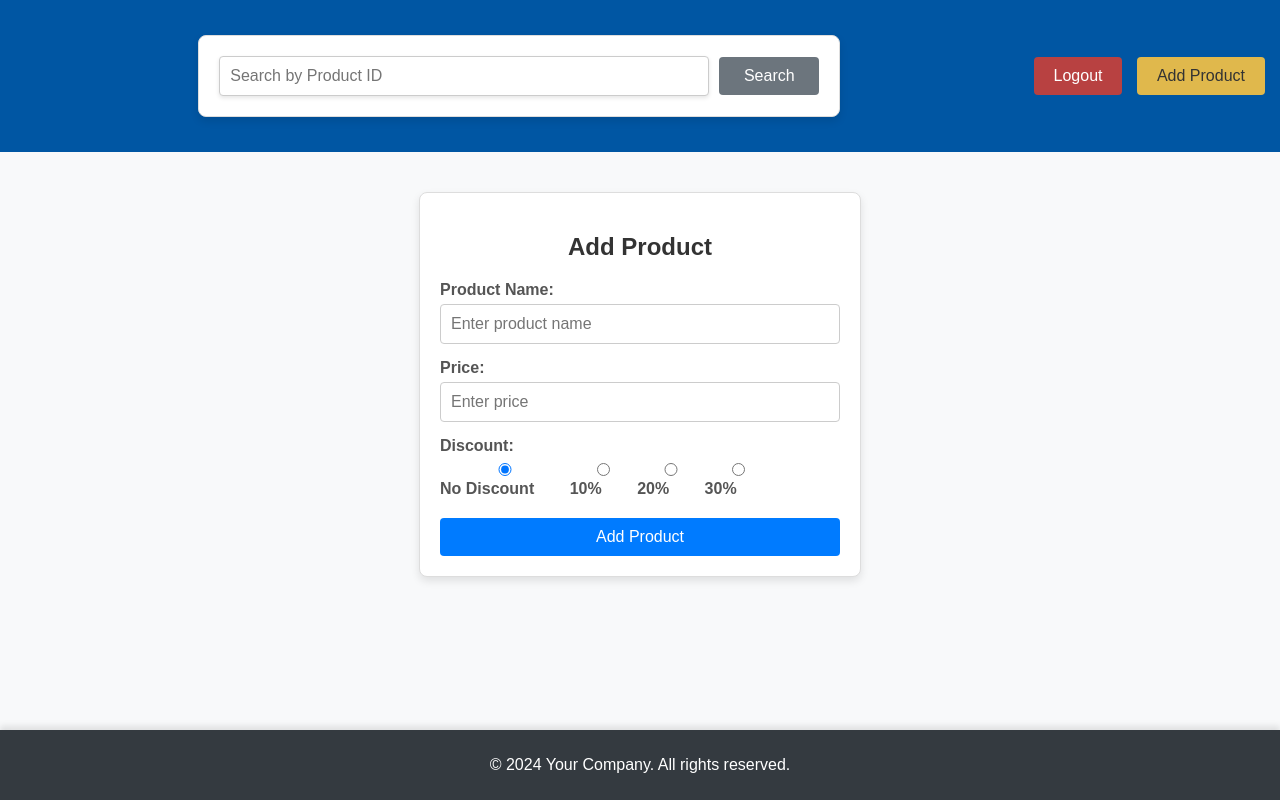
After one commit to Shumer0707/ilab_test, a PHP site: page /ilab/app/views/admin/product-form.php in a window 1280 px wide. The commit adds this page. Run offline with PHP 8.4, Linux system fonts and the light colour scheme.

```diff
--- /dev/null
+++ b/app/views/admin/home.php
@@ -0,0 +1,5 @@
+<?php
+
+include 'static/header.php';
+
+include 'static/footer.php';
--- /dev/null
+++ b/app/views/admin/product-form.php
@@ -0,0 +1,38 @@
+
+<?php include 'static/header.php'; ?>
+
+<main>
+    <section class="add-product-section">
+        <form action="add-product" method="POST" class="add-product-form">
+            <h2>Add Product</h2>
+            <div class="form-group">
+                <label for="product_name">Product Name:</label>
+                <input type="text" id="product_name" name="product_name" placeholder="Enter product name" required>
+            </div>
+            <div class="form-group">
+                <label for="price">Price:</label>
+                <input type="number" id="price" name="price" placeholder="Enter price" min="0" step="0.01" required>
+            </div>
+            <div class="form-group">
+                <label>Discount:</label>
+                <div class="radio-group">
+                    <label>
+                        <input type="radio" name="discount" value="0" checked> No Discount
+                    </label>
+                    <label>
+                        <input type="radio" name="discount" value="10"> 10%
+                    </label>
+                    <label>
+                        <input type="radio" name="discount" value="20"> 20%
+                    </label>
+                    <label>
+                        <input type="radio" name="discount" value="30"> 30%
+                    </label>
+                </div>
+            </div>
+            <button type="submit">Add Product</button>
+        </form>
+    </section>
+</main>
+
+<?php include 'static/footer.php'; ?>
--- /dev/null
+++ b/app/views/admin/static/footer.php
@@ -0,0 +1,7 @@
+<footer class="footer">
+        <div class="container">
+            <p>&copy; 2024 Your Company. All rights reserved.</p>
+        </div>
+    </footer>
+</body>
+</html>
--- /dev/null
+++ b/app/views/admin/static/header.php
@@ -0,0 +1,24 @@
+<!DOCTYPE html>
+<html lang="en">
+<head>
+    <meta charset="UTF-8">
+    <meta name="viewport" content="width=device-width, initial-scale=1.0">
+    <link rel="stylesheet" href="app/views/css/my_styles/my_styles.css">
+    <link rel="stylesheet" href="app/views/css/my_styles/form_styles.css">
+    <title>Template</title>
+</head>
+<body>
+    <!-- Header -->
+    <header class="header">
+        <div class="container">
+            <form action="/search" method="GET" class="search-form">
+                <input type="number" name="product_id" placeholder="Search by Product ID" required>
+                <button type="submit">Search</button>
+            </form>
+            <div class="header-buttons">
+                <button onclick="location.href='logout'">Logout</button>
+                <button onclick="location.href='product-form'">Add Product</button>
+            </div>
+        </div>
+    </header>
+    <!-- Footer -->
--- /dev/null
+++ b/app/views/css/my_styles/form_styles.css
@@ -0,0 +1,72 @@
+/* Секция для добавления товара */
+.add-product-section {
+    padding: 20px;
+    background-color: #f8f9fa; /* Светлый фон */
+}
+
+/* Форма добавления товара */
+.add-product-form {
+    background-color: #ffffff;
+    border: 1px solid #ddd;
+    border-radius: 8px;
+    padding: 20px;
+    width: 400px;
+    margin: 20px auto;
+    box-shadow: 0 4px 8px rgba(0, 0, 0, 0.1);
+}
+
+.add-product-form h2 {
+    text-align: center;
+    margin-bottom: 20px;
+    font-size: 1.5rem;
+    color: #333;
+}
+
+.add-product-form .form-group {
+    margin-bottom: 15px;
+}
+
+.add-product-form label {
+    display: block;
+    margin-bottom: 5px;
+    font-weight: bold;
+    color: #555;
+}
+
+.add-product-form input[type="text"],
+.add-product-form input[type="number"] {
+    width: 100%;
+    padding: 10px;
+    font-size: 1rem;
+    border: 1px solid #ccc;
+    border-radius: 4px;
+    box-sizing: border-box;
+}
+
+.add-product-form .radio-group {
+    display: flex;
+    flex-wrap: wrap;
+    gap: 10px;
+}
+
+.add-product-form .radio-group label {
+    display: inline-block;
+    font-size: 1rem;
+    color: #555;
+}
+
+.add-product-form button {
+    width: 100%;
+    padding: 10px;
+    font-size: 1rem;
+    border: none;
+    border-radius: 4px;
+    background-color: #007bff; /* Мягкий синий */
+    color: #fff;
+    cursor: pointer;
+    transition: background-color 0.3s ease;
+}
+
+.add-product-form button:hover {
+    background-color: #0056a3; /* Более тёмный синий */
+}
--- /dev/null
+++ b/app/views/css/my_styles/my_styles.css
@@ -0,0 +1,176 @@
+body {
+    margin: 0;
+    font-family: Arial, sans-serif;
+    background-color: #f8f9fa;
+    color: #333;
+    display: flex;
+    flex-direction: column;
+    min-height: 100vh;
+}
+
+/* Хедер */
+header {
+    background-color: #0056a3; /* Более приглушённый синий */
+    color: #f4f4f4; /* Мягкий белый */
+    padding: 15px 0;
+    box-shadow: 0 4px 6px rgba(0, 0, 0, 0.1);
+}
+
+header .container {
+    display: flex;
+    justify-content: space-between;
+    align-items: center;
+    padding: 0 15px;
+}
+
+header .search-form {
+    max-width: 600px; /* Максимальная ширина */
+    display: flex;
+    align-items: center;
+    flex-grow: 1; /* Растягивается для размещения */
+}
+
+header .search-form input {
+    flex-grow: 1; /* Инпут растягивается */
+    max-width: 500px; /* Максимальная ширина */
+    padding: 10px;
+    font-size: 1rem;
+    border: 1px solid #ccc;
+    border-radius: 4px;
+    margin-right: 10px;
+    box-shadow: 0 2px 4px rgba(0, 0, 0, 0.1);
+}
+
+header .search-form button {
+    padding: 10px 20px;
+    max-width: 100px;
+    font-size: 1rem;
+    border: none;
+    border-radius: 4px;
+    background-color: #6c757d; /* Серый тон */
+    color: #fff;
+    cursor: pointer;
+    transition: background-color 0.3s ease;
+}
+
+header .search-form button:hover {
+    background-color: #5a6268; /* Более тёмный серый */
+}
+
+header .header-buttons button {
+    margin-left: 10px;
+    padding: 10px 20px;
+    font-size: 1rem;
+    border: none;
+    border-radius: 4px;
+    cursor: pointer;
+    transition: background-color 0.3s ease;
+}
+
+header .header-buttons button:first-child {
+    background-color: #b84141; /* Мягкий красный */
+    color: #fff;
+}
+
+header .header-buttons button:first-child:hover {
+    background-color: #a12d2d; /* Темнее красный */
+}
+
+header .header-buttons button:last-child {
+    background-color: #e0b84c; /* Светлый золотистый */
+    color: #333;
+}
+
+header .header-buttons button:last-child:hover {
+    background-color: #c8a236; /* Более насыщенный золотистый */
+}
+
+/* Форма */
+form {
+    background-color: #ffffff;
+    border: 1px solid #ddd;
+    border-radius: 8px;
+    padding: 20px;
+    width: 300px;
+    box-shadow: 0 4px 8px rgba(0, 0, 0, 0.1);
+    margin: 20px auto;
+}
+
+form h2 {
+    text-align: center;
+    margin-bottom: 20px;
+    font-size: 1.5rem;
+    color: #333;
+}
+
+.form-group {
+    margin-bottom: 15px;
+}
+
+form label {
+    display: block;
+    margin-bottom: 5px;
+    font-weight: bold;
+    color: #555;
+}
+
+form input {
+    width: 100%;
+    padding: 10px;
+    font-size: 1rem;
+    border: 1px solid #ccc;
+    border-radius: 4px;
+    box-sizing: border-box;
+}
+
+form button {
+    width: 100%;
+    padding: 10px;
+    font-size: 1rem;
+    border: none;
+    border-radius: 4px;
+    background-color: #007bff;
+    color: #fff;
+    cursor: pointer;
+    transition: background-color 0.3s ease;
+}
+
+form button:hover {
+    background-color: #0056b3;
+}
+
+/* Футер */
+footer {
+    background-color: #343a40; /* Темно-серый */
+    color: #fff;
+    text-align: center;
+    padding: 10px 0;
+    margin-top: auto; /* Опускает футер вниз */
+    box-shadow: 0 -4px 6px rgba(0, 0, 0, 0.1);
+}
+input[type="number"] {
+    -moz-appearance: textfield; /* Для Firefox */
+}
+
+input[type="number"]::-webkit-inner-spin-button,
+input[type="number"]::-webkit-outer-spin-button {
+    -webkit-appearance: none; /* Для Chrome, Safari, Edge */
+    margin: 0;
+}
+/* Адаптивность */
+@media (max-width: 768px) {
+    header .container {
+        flex-direction: column;
+        align-items: flex-start;
+    }
+
+    header .header-buttons button {
+        margin-left: 0;
+        margin-top: 10px;
+    }
+
+    header .search-form {
+        margin-bottom: 10px;
+    }
+}
+@import url('form_styles.css');
--- a/config/app.php
+++ b/config/app.php
@@ -9,4 +9,7 @@ $router->add('/login', 'App\Controllers\AuthController@login', ['method' => 'POS
 
 // Защищённые маршруты с middleware
 $router->add('/admin', 'App\Controllers\AdminController@showDashboard', ['method' => 'GET', 'middleware' => 'auth']);
+$router->add('/product-form', 'App\Controllers\AdminController@productForm', ['method' => 'GET', 'middleware' => 'auth']);
+$router->add('/add-product', 'App\Controllers\AdminController@addProduct', ['method' => 'POST', 'middleware' => 'auth']);
+
 $router->add('/logout', 'App\Controllers\AuthController@logout', ['method' => 'GET', 'middleware' => 'auth']);
```
Also changed, not shown: app/controllers/AdminController.php (+11 -13 lines), app/views/login.php (+11 -10 lines).
